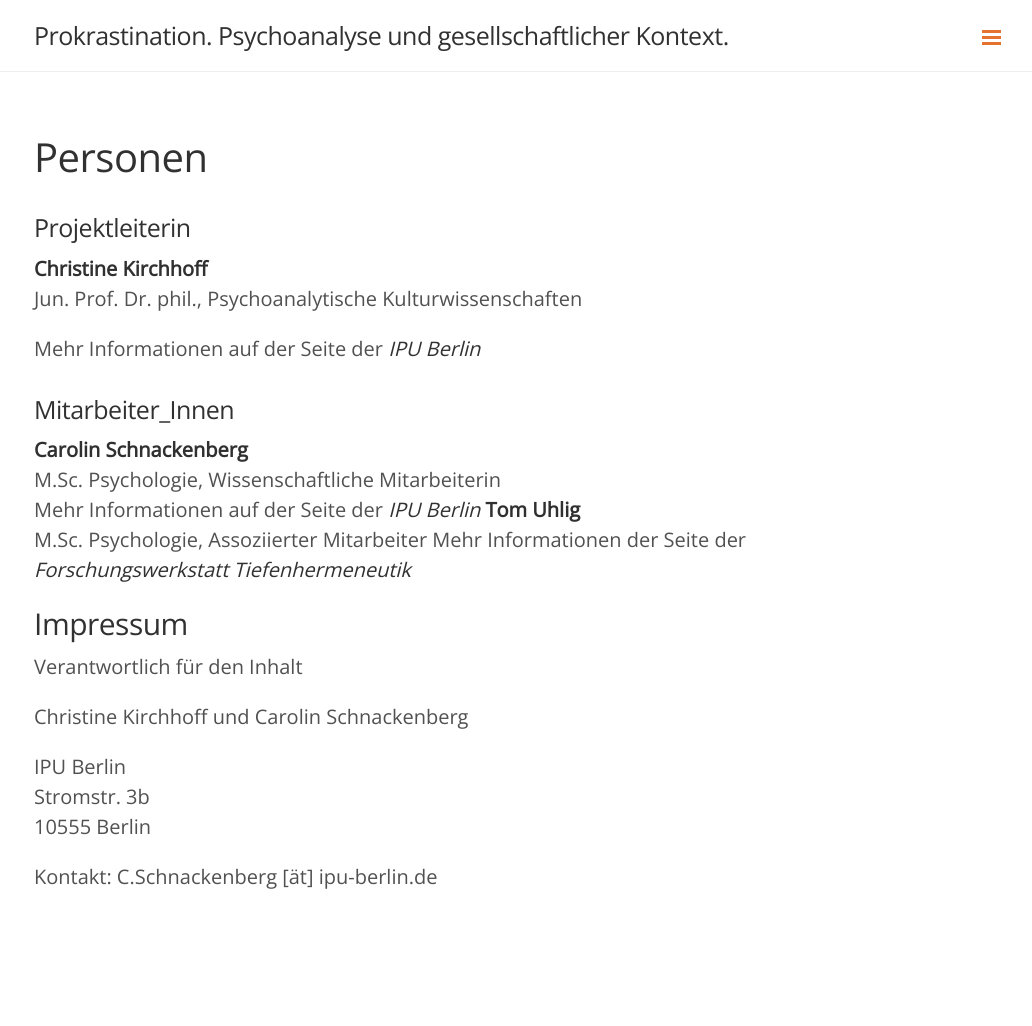
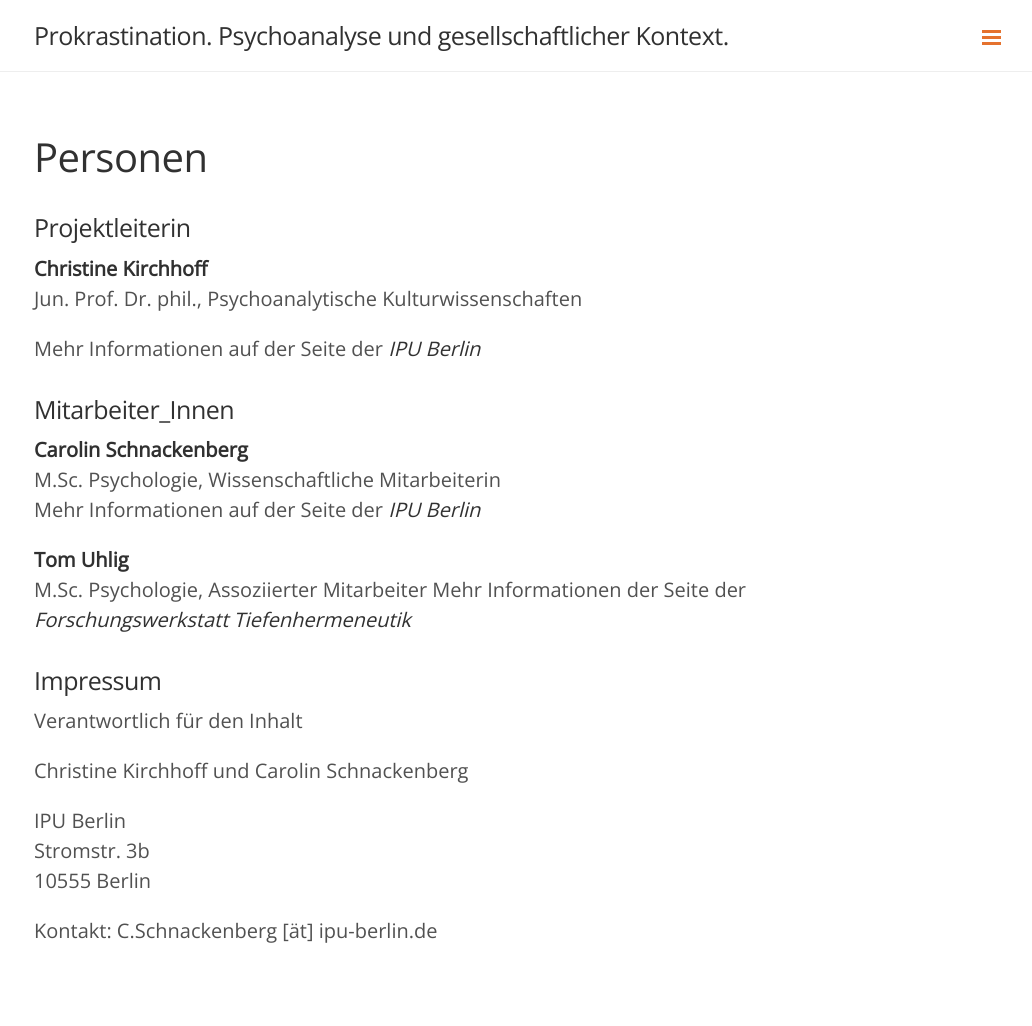
Before and after one commit to aufschieben/aufschieben.github.io, a Jekyll site: the page built from persons.md, in a window 1280 px wide. Shown: the whole page, without its empty margins (246-1278 px from the left). Built offline with Jekyll 4.4.1, drawn with Linux system fonts in a browser that asks for light colours; before the commit the page ends 972 px from its top, so only the background shows below that.

```diff
--- a/persons.md
+++ b/persons.md
@@ -8,16 +8,16 @@ Jun. Prof. Dr. phil., Psychoanalytische Kulturwissenschaften
 
 Mehr Informationen auf der Seite der [IPU Berlin](http://www.ipu-berlin.de/hochschule/wissenschaftler/profil/kirchhoff-christine.html)
 
-
-
 ### Mitarbeiter_Innen
 **Carolin Schnackenberg**
 M.Sc. Psychologie, Wissenschaftliche Mitarbeiterin
 Mehr Informationen auf der Seite der [IPU Berlin](http://www.ipu-berlin.de/hochschule/wissenschaftler/profil/schnackenberg-carolin.html)
+
 **Tom Uhlig**
 M.Sc. Psychologie, Assoziierter Mitarbeiter
 Mehr Informationen der Seite der [Forschungswerkstatt Tiefenhermeneutik](http://www.tiefenhermeneutik.org/mitglieder/uhlig/)
-## Impressum
+
+### Impressum
 Verantwortlich für den Inhalt
 
 Christine Kirchhoff und Carolin Schnackenberg
```
